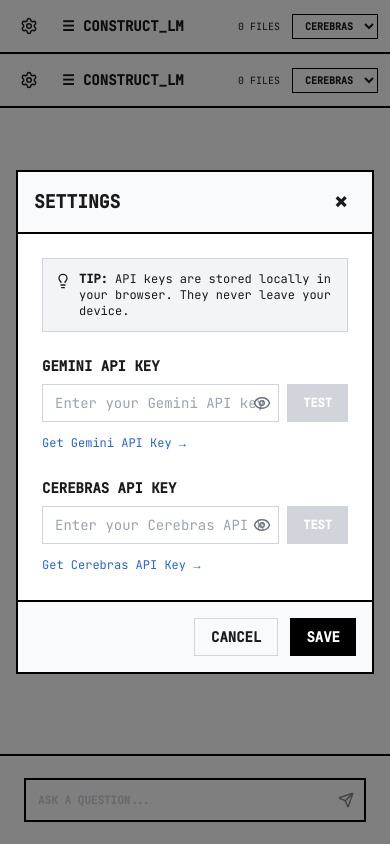
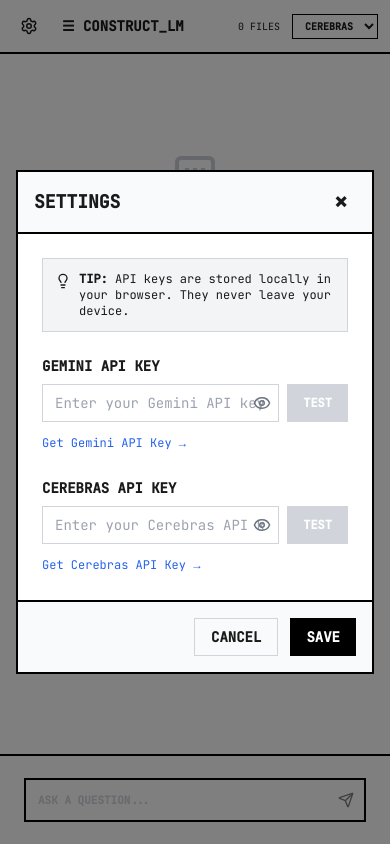
Before and after one commit to mike-ai-lab/constructlm--14-, a React (Vite) app: page / in a window 390 px wide. Built offline with nearby package versions, Linux system fonts and the light colour scheme.

Commit message:
No duplicates, no clutter, all diagnostics clean!

```diff
--- a/App.tsx
+++ b/App.tsx
@@ -2,7 +2,7 @@
 import { Sidebar } from './components/Sidebar';
 import { ChatInterface } from './components/ChatInterface';
 import { SettingsModal } from './components/SettingsModal';
-import { FileDocument, ChatMessage, Citation, ChatSession } from './types';
+import { FileDocument, ChatMessage, ChatSession } from './types';
 import * as VectorDB from './services/vectorDb';
 import * as GeminiService from './services/geminiService';
 import * as CerebrasService from './services/cerebrasService';
@@ -17,7 +17,6 @@
   const [isStreaming, setIsStreaming] = useState(false);
   const [aiModel, setAiModel] = useState<'gemini' | 'cerebras'>('cerebras');
   const [sidebarWidth, setSidebarWidth] = useState(320);
-  const [isResizing, setIsResizing] = useState(false);
   const [isMobileSidebarOpen, setIsMobileSidebarOpen] = useState(false);
   const [isSettingsOpen, setIsSettingsOpen] = useState(false);
   const [geminiApiKey, setGeminiApiKey] = useState('');
@@ -69,8 +68,8 @@
 
   // Handle sidebar resize
   const startResizing = (e: React.MouseEvent) => {
+    e.preventDefault();
     isResizingRef.current = true;
-    setIsResizing(true);
     document.addEventListener('mousemove', handleMouseMove);
     document.addEventListener('mouseup', stopResizing);
     document.body.style.cursor = 'col-resize';
@@ -79,7 +78,6 @@
 
   const stopResizing = () => {
     isResizingRef.current = false;
-    setIsResizing(false);
     document.removeEventListener('mousemove', handleMouseMove);
     document.removeEventListener('mouseup', stopResizing);
     document.body.style.cursor = 'default';
@@ -361,15 +359,20 @@
       {/* Mobile Sidebar Overlay */}
       {isMobileSidebarOpen && (
         <div
-          className="md:hidden fixed inset-0 bg-black bg-opacity-50 z-40"
+          className="md:hidden fixed bg-black bg-opacity-50 z-40"
+          style={{ top: '60px', left: 0, right: 0, bottom: 0 }}
           onClick={() => setIsMobileSidebarOpen(false)}
         />
       )}
 
       {/* SIDEBAR */}
       <aside
-        style={{ width: isSidebarCollapsed ? 0 : (isMobileSidebarOpen ? '100vw' : sidebarWidth) }}
-        className={`relative bg-white shrink-0 z-30 flex flex-col border-r-2 border-black ${transitionStyle} ${isMobileSidebarOpen ? 'fixed inset-y-0 left-0 z-50' : 'hidden md:flex'}`}
+        className={`relative bg-white shrink-0 flex flex-col border-r-2 border-black ${transitionStyle} ${isMobileSidebarOpen ? 'fixed left-0 z-50' : 'hidden md:flex'}`}
+        style={{
+          width: isSidebarCollapsed ? 0 : (isMobileSidebarOpen ? '100vw' : sidebarWidth),
+          top: isMobileSidebarOpen ? '60px' : '0',
+          height: isMobileSidebarOpen ? 'calc(100vh - 60px)' : '100%'
+        }}
       >
         {/* Collapse/Expand Rail */}
         <div
@@ -429,36 +432,6 @@
 
       {/* MAIN */}
       <main className="flex-1 flex flex-col relative bg-[#f9f9f9] min-w-0 ml-0 md:ml-6">
-        {/* Mobile Header */}
-        <header className="md:hidden p-3 border-b-2 border-black flex justify-between items-center bg-white z-20 flex-shrink-0">
-          <div className="flex items-center gap-2">
-            <button
-              onClick={() => setIsSettingsOpen(true)}
-              className="hover:bg-gray-100 px-2 py-1 rounded"
-              title="Settings"
-            >
-              <Settings size={18} />
-            </button>
-            <button
-              onClick={() => setIsMobileSidebarOpen(true)}
-              className="font-mono font-bold text-sm hover:bg-gray-100 px-2 py-1 flex items-center gap-2"
-            >
-              ☰ CONSTRUCT_LM
-            </button>
-          </div>
-          <div className="flex items-center gap-3">
-            <span className="text-[10px] font-mono">{files.length} FILES</span>
-            <select
-              value={aiModel}
-              onChange={(e) => setAiModel(e.target.value as 'gemini' | 'cerebras')}
-              className="text-[10px] font-mono font-bold px-2 py-1 border border-black bg-white"
-            >
-              <option value="gemini">GEMINI</option>
-              <option value="cerebras">CEREBRAS</option>
-            </select>
-          </div>
-        </header>
-
         {/* Desktop Header */}
         <header className="hidden md:flex h-16 border-b-2 border-black items-center justify-between px-8 bg-white shrink-0 z-20">
           <div className="flex items-center gap-6">
```
